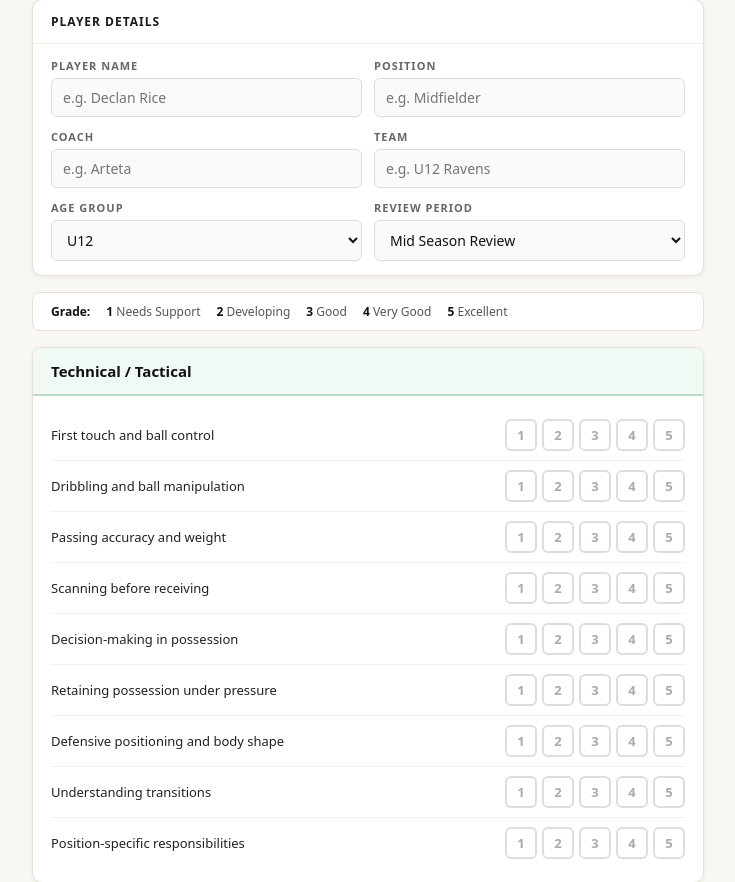
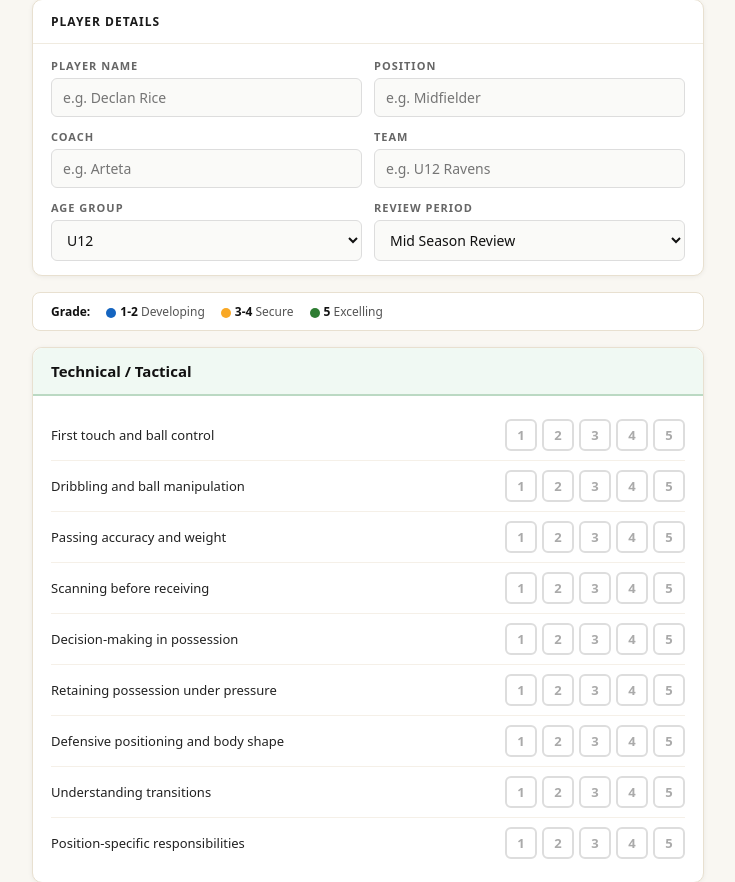
Before and after one commit to dill2005/player-review-tool, a Flask app: page / in a window 1280 px wide. Shown: the part 100-982 px from the top of the page, without its empty margins (272-1007 px from the left). Run offline with Flask 3, Linux system fonts and the light colour scheme.

Commit message:
Add files via upload

```diff
--- a/templates/index.html
+++ b/templates/index.html
@@ -101,11 +101,9 @@ textarea{resize:vertical;line-height:1.6}
 
   <div class="legend" id="legend-standard">
     <strong>Grade:</strong>
-    <span><strong>1</strong> Needs Support</span>
-    <span><strong>2</strong> Developing</span>
-    <span><strong>3</strong> Good</span>
-    <span><strong>4</strong> Very Good</span>
-    <span><strong>5</strong> Excellent</span>
+    <span><span class="dot" style="background:#1565C0"></span><strong>1-2</strong> Developing</span>
+    <span><span class="dot" style="background:#F9A825"></span><strong>3-4</strong> Secure</span>
+    <span><span class="dot" style="background:#2E7D32"></span><strong>5</strong> Excelling</span>
   </div>
   <div class="legend" id="legend-foundation" style="display:none">
     <strong>Grade:</strong>
```
